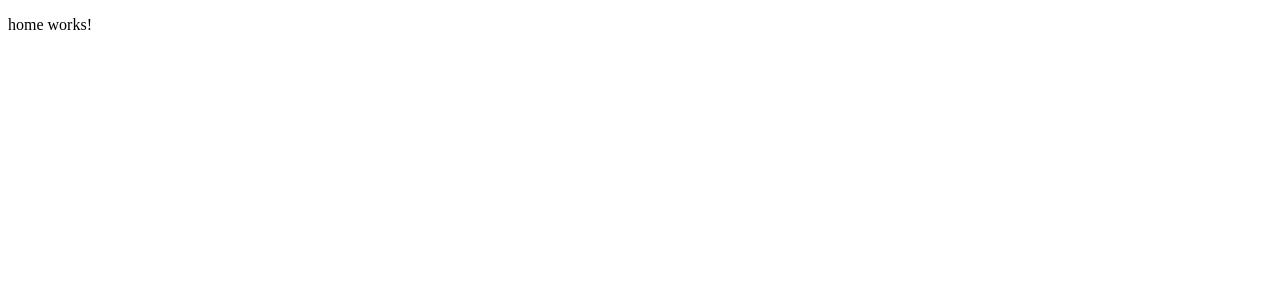
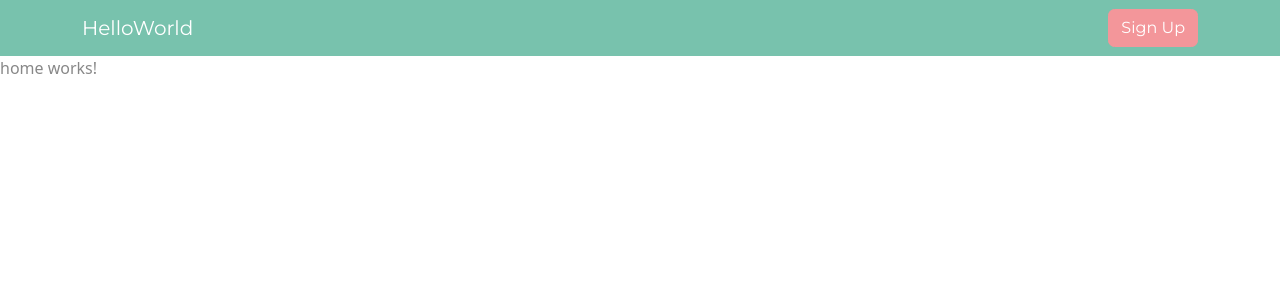
Before and after one commit to boy-eff/hello-world, an Angular app in the folder client/: page / in a window 1280 px wide. Shown: the top 300 px of the page. Built offline with nearby package versions, Linux system fonts and the light colour scheme.

Commit message:
Add Bootswatch and Navbar

```diff
--- a/client/angular.json
+++ b/client/angular.json
@@ -27,6 +27,9 @@
               "src/assets"
             ],
             "styles": [
+              "./node_modules/ngx-bootstrap/datepicker/bs-datepicker.css",
+              "./node_modules/bootstrap/dist/css/bootstrap.min.css",
+              "./node_modules/bootswatch/dist/minty/bootstrap.css",
               "src/styles.css"
             ],
             "scripts": []
--- a/client/src/app/app.component.html
+++ b/client/src/app/app.component.html
@@ -1 +1,2 @@
+<app-nav></app-nav>
 <app-home></app-home>
--- a/client/src/app/app.component.ts
+++ b/client/src/app/app.component.ts
@@ -1,4 +1,5 @@
 import { Component } from '@angular/core';
+
 
 @Component({
   selector: 'app-root',
--- /dev/null
+++ b/client/src/app/nav/nav.component.html
@@ -0,0 +1,10 @@
+<nav class="navbar navbar-expand-lg navbar-dark bg-primary">
+    <div class="container">
+      <a class="navbar-brand" href="#">HelloWorld</a>
+      <button class="navbar-toggler" type="button" data-bs-toggle="collapse" data-bs-target="#navbarColor01" aria-controls="navbarColor01" aria-expanded="false" aria-label="Toggle navigation">
+        <span class="navbar-toggler-icon"></span>
+      </button>
+      <button type="button" class="btn btn-secondary">Sign Up</button>
+
+    </div>
+  </nav>
--- /dev/null
+++ b/client/src/app/nav/nav.component.ts
@@ -0,0 +1,15 @@
+import { Component, OnInit } from '@angular/core';
+
+@Component({
+  selector: 'app-nav',
+  templateUrl: './nav.component.html',
+  styleUrls: ['./nav.component.css']
+})
+export class NavComponent implements OnInit {
+
+  constructor() { }
+
+  ngOnInit(): void {
+  }
+
+}
--- /dev/null
+++ b/package.json
@@ -0,0 +1,5 @@
+{
+  "dependencies": {
+    "bootswatch": "^5.1.3"
+  }
+}
```
Also changed, not shown: client/package.json (+8 -1 lines), client/src/app/app.module.ts (+6 -2 lines), client/src/app/home/home.component.html (line endings or trailing spaces), client/src/app/nav/nav.component.css (added), 2 other files (tests, documents, lock files or other folders).
